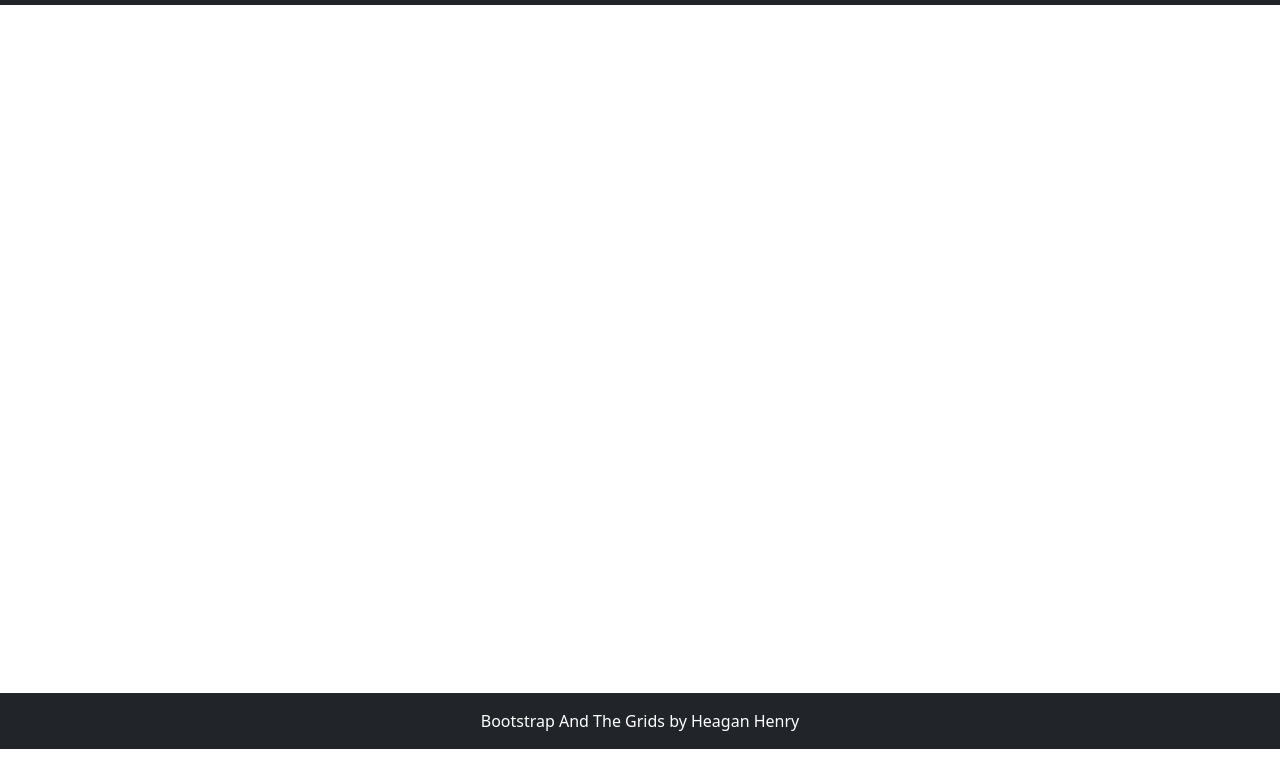
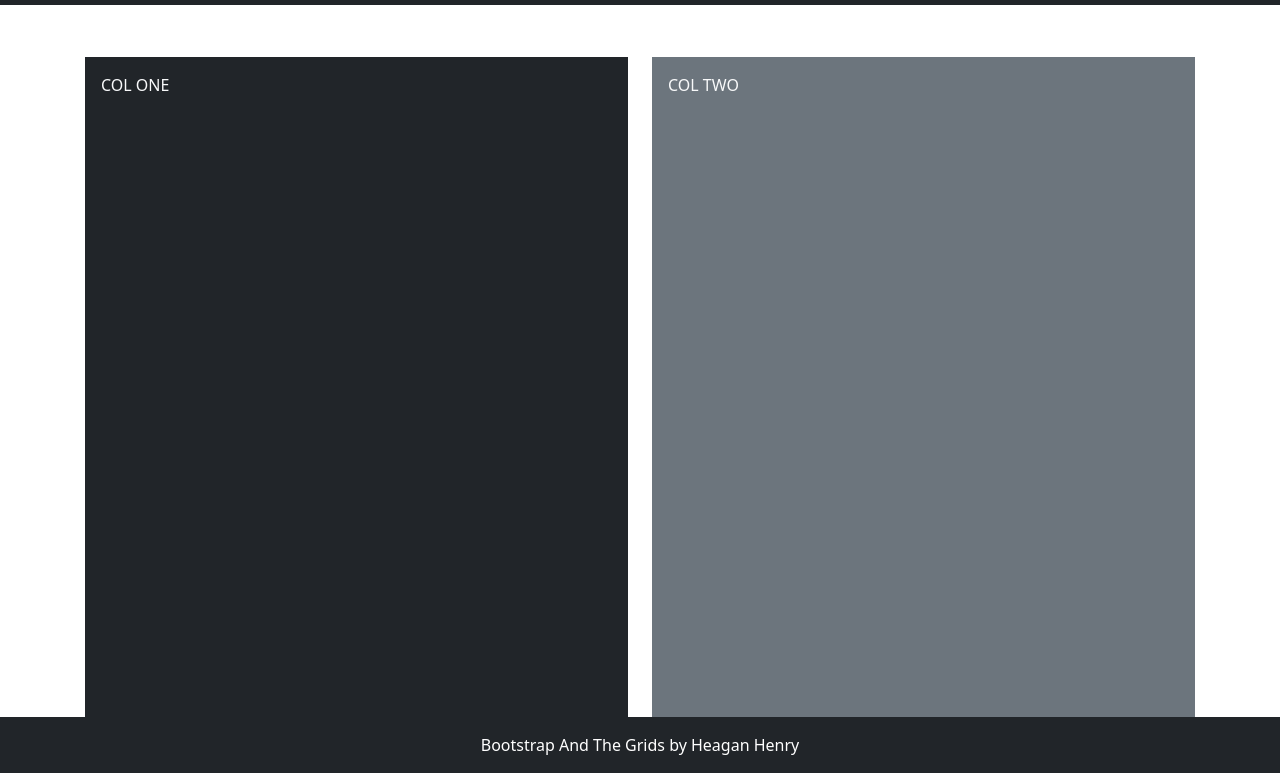
Before and after one commit to heaganhenry/BootstrapAndTheGrids, a plain HTML site: page Grid1.html in a window 1280 px wide. Shown: the part 51-824 px from the top of the page. Before the commit the page ends 800 px from the top, so only its background shows below. Drawn offline with nearby package versions, Linux system fonts and the light colour scheme.

Commit message:
Complete grid 1

```diff
--- a/Grid1.html
+++ b/Grid1.html
@@ -71,7 +71,16 @@
 		</nav>
 
 		<main class="flex-shrink-0">
-			<div class="container"></div>
+			<div class="container mt-5 h-100 minHeight">
+				<div class="row row-cols-1 row-cols-md-2 gy-2 h-100">
+					<div class="col">
+						<div class="bg-dark text-light h-100 p-3">COL ONE</div>
+					</div>
+					<div class="col">
+						<div class="bg-secondary text-light h-100 p-3">COL TWO</div>
+					</div>
+				</div>
+			</div>
 		</main>
 		<footer class="footer mt-auto py-3 bg-dark sticky-footer">
 			<div class="container-fluid text-center">
--- a/css/site.css
+++ b/css/site.css
@@ -24,3 +24,7 @@ main>.container {
     font-style: normal;
     color: rgb(195, 255, 0);
 }
+
+.minHeight {
+    min-height: 80vh;
+}
```
